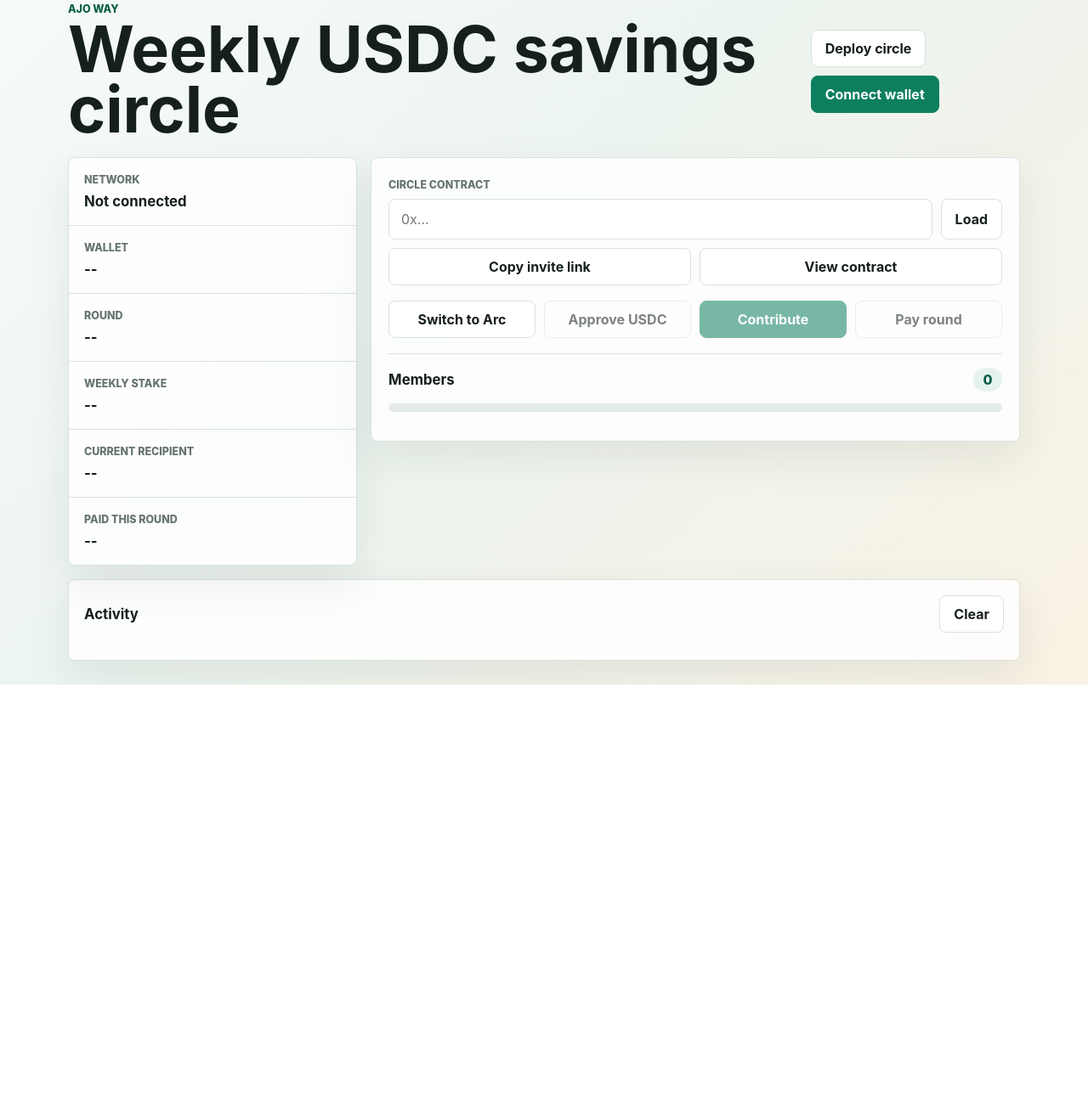
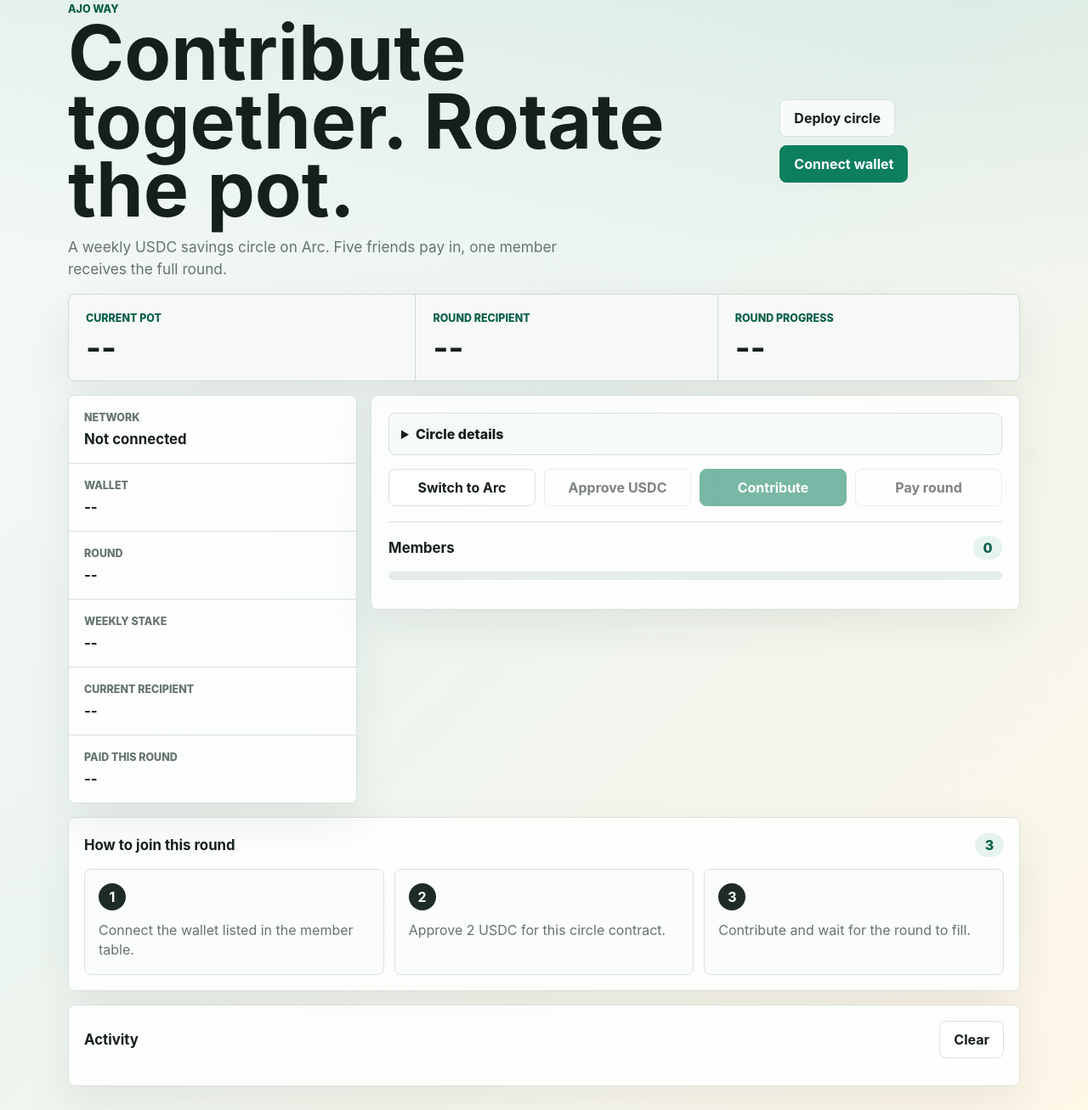
Before and after one commit to BigbankBilly/AJOWAY, a website: page app/index.html in a window 1280 px wide. Shown: the part 25-1332 px from the top of the page at 85% size. Before the commit the page ends 831 px from the top, so only its background shows below. Drawn offline with nearby package versions, Linux system fonts and the light colour scheme.

Commit message:
Add files via upload

```diff
--- a/app/index.html
+++ b/app/index.html
@@ -11,11 +11,27 @@
       <section class="topbar">
         <div>
           <p class="eyebrow">AJO WAY</p>
-          <h1>Weekly USDC savings circle</h1>
+          <h1>Contribute together. Rotate the pot.</h1>
+          <p class="lede">A weekly USDC savings circle on Arc. Five friends pay in, one member receives the full round.</p>
         </div>
         <div class="top-actions">
-          <a class="button-link" href="./deploy.html">Deploy circle</a>
+          <a class="button-link subtle" href="./deploy.html">Deploy circle</a>
           <button id="connectWallet" class="primary">Connect wallet</button>
+        </div>
+      </section>
+
+      <section class="round-hero">
+        <div>
+          <p class="eyebrow">Current pot</p>
+          <strong id="heroPot">--</strong>
+        </div>
+        <div>
+          <p class="eyebrow">Round recipient</p>
+          <strong id="heroRecipient">--</strong>
+        </div>
+        <div>
+          <p class="eyebrow">Round progress</p>
+          <strong id="heroProgress">--</strong>
         </div>
       </section>
 
@@ -48,6 +64,8 @@
         </aside>
 
         <section class="panel workspace">
+          <details class="contract-tools">
+            <summary>Circle details</summary>
             <label for="contractAddress">Circle contract</label>
             <div class="input-row">
               <input id="contractAddress" placeholder="0x..." autocomplete="off" spellcheck="false" />
@@ -58,6 +76,7 @@
               <button id="copyInvite">Copy invite link</button>
               <a id="contractExplorer" class="button-link" target="_blank" rel="noreferrer">View contract</a>
             </div>
+          </details>
 
           <div class="actions">
             <button id="switchNetwork">Switch to Arc</button>
@@ -79,6 +98,27 @@
         </section>
       </section>
 
+      <section class="next-steps">
+        <div class="section-head">
+          <h2>How to join this round</h2>
+          <span>3</span>
+        </div>
+        <div class="step-grid">
+          <div class="step">
+            <strong>1</strong>
+            <p>Connect the wallet listed in the member table.</p>
+          </div>
+          <div class="step">
+            <strong>2</strong>
+            <p>Approve 2 USDC for this circle contract.</p>
+          </div>
+          <div class="step">
+            <strong>3</strong>
+            <p>Contribute and wait for the round to fill.</p>
+          </div>
+        </div>
+      </section>
+
       <section class="activity">
         <div class="section-head">
           <h2>Activity</h2>
--- a/app/main.js
+++ b/app/main.js
@@ -46,6 +46,9 @@ const els = {
   weeklyStake: document.querySelector("#weeklyStake"),
   recipient: document.querySelector("#recipient"),
   paidCount: document.querySelector("#paidCount"),
+  heroPot: document.querySelector("#heroPot"),
+  heroRecipient: document.querySelector("#heroRecipient"),
+  heroProgress: document.querySelector("#heroProgress"),
   memberCount: document.querySelector("#memberCount"),
   progressFill: document.querySelector("#progressFill"),
   membersList: document.querySelector("#membersList"),
@@ -189,6 +192,9 @@ async function loadCircle() {
   els.weeklyStake.textContent = `${ethers.formatUnits(stake, 6)} USDC`;
   els.recipient.textContent = shortAddress(nextRecipient);
   els.paidCount.textContent = `${paid.toString()} of ${count.toString()}`;
+  els.heroPot.textContent = `${ethers.formatUnits(stake * count, 6)} USDC`;
+  els.heroRecipient.textContent = shortAddress(nextRecipient);
+  els.heroProgress.textContent = `${paid.toString()} / ${count.toString()} paid`;
   els.memberCount.textContent = count.toString();
   els.progressFill.style.width = `${(Number(paid) / Number(count)) * 100}%`;
   els.contractExplorer.href = `${ARC_EXPLORER}/address/${address}`;
--- a/app/styles.css
+++ b/app/styles.css
@@ -7,6 +7,7 @@
   --wash: #f2f6f3;
   --accent: #0d7f5f;
   --accent-dark: #095f49;
+  --charcoal: #1f2b26;
   --gold: #c99324;
   --danger: #a13a3a;
   font-family: Inter, ui-sans-serif, system-ui, -apple-system, BlinkMacSystemFont, "Segoe UI", sans-serif;
@@ -19,7 +20,9 @@
 body {
   margin: 0;
   min-height: 100vh;
-  background: linear-gradient(135deg, #f7fbf8 0%, #ecf4ef 45%, #f9f2e4 100%);
+  background:
+    linear-gradient(180deg, rgba(13, 127, 95, 0.08), transparent 360px),
+    linear-gradient(135deg, #f7fbf8 0%, #edf5f0 45%, #fff7e8 100%);
   color: var(--ink);
 }
 
@@ -48,6 +51,7 @@ button,
 button:hover,
 .button-link:hover {
   border-color: var(--accent);
+  transform: translateY(-1px);
 }
 
 button:disabled {
@@ -65,6 +69,10 @@ button.primary {
   border-color: var(--accent);
   background: var(--accent);
   color: #fff;
+}
+
+.subtle {
+  background: rgba(255, 255, 255, 0.72);
 }
 
 input,
@@ -109,7 +117,7 @@ label,
   align-items: center;
   justify-content: space-between;
   gap: 18px;
-  margin-bottom: 20px;
+  margin-bottom: 16px;
 }
 
 .top-actions,
@@ -121,13 +129,47 @@ label,
 
 .topbar h1 {
   margin: 4px 0 0;
-  font-size: clamp(2rem, 6vw, 4.7rem);
-  line-height: 0.95;
+  max-width: 860px;
+  font-size: clamp(2.3rem, 7vw, 5.9rem);
+  line-height: 0.9;
 }
 
 .eyebrow {
   margin: 0;
   color: var(--accent-dark);
+}
+
+.lede {
+  max-width: 620px;
+  margin: 14px 0 0;
+  color: var(--muted);
+  font-size: 1.08rem;
+  line-height: 1.5;
+}
+
+.round-hero {
+  display: grid;
+  grid-template-columns: 1.15fr 1fr 1fr;
+  gap: 1px;
+  overflow: hidden;
+  border: 1px solid #cfdad4;
+  border-radius: 8px;
+  background: #cfdad4;
+  margin-bottom: 16px;
+  box-shadow: 0 20px 60px rgba(23, 40, 32, 0.08);
+}
+
+.round-hero > div {
+  padding: 20px;
+  background: rgba(255, 255, 255, 0.84);
+}
+
+.round-hero strong {
+  display: block;
+  margin-top: 8px;
+  overflow-wrap: anywhere;
+  font-size: clamp(1.45rem, 4vw, 2.4rem);
+  line-height: 1;
 }
 
 .grid {
@@ -138,7 +180,8 @@ label,
 }
 
 .panel,
-.activity {
+.activity,
+.next-steps {
   border: 1px solid var(--line);
   border-radius: 8px;
   background: rgba(255, 255, 255, 0.86);
@@ -169,6 +212,24 @@ label,
   padding: 20px;
 }
 
+.contract-tools {
+  border: 1px solid var(--line);
+  border-radius: 8px;
+  background: rgba(246, 250, 247, 0.8);
+  padding: 14px;
+  margin-bottom: 16px;
+}
+
+.contract-tools summary {
+  cursor: pointer;
+  font-weight: 800;
+}
+
+.contract-tools label {
+  display: block;
+  margin-top: 14px;
+}
+
 .input-row {
   display: grid;
   grid-template-columns: 1fr auto;
@@ -187,7 +248,7 @@ label,
   display: grid;
   grid-template-columns: repeat(4, minmax(0, 1fr));
   gap: 10px;
-  margin: 18px 0;
+  margin: 0 0 18px;
 }
 
 .deploy-grid {
@@ -300,7 +361,7 @@ label,
 }
 
 .member-row.current-wallet {
-  background: #f3fbf6;
+  background: #edf8f2;
   margin: 0 -10px;
   padding-left: 10px;
   padding-right: 10px;
@@ -315,7 +376,13 @@ label,
 }
 
 .recipient-badge {
-  color: var(--gold);
+  display: inline-flex;
+  align-items: center;
+  min-height: 28px;
+  border-radius: 999px;
+  padding: 0 10px;
+  background: #fff4d8;
+  color: #8f620d;
   font-weight: 900;
 }
 
@@ -344,6 +411,42 @@ label,
   padding: 18px;
 }
 
+.next-steps {
+  margin-top: 16px;
+  padding: 18px;
+}
+
+.step-grid {
+  display: grid;
+  grid-template-columns: repeat(3, minmax(0, 1fr));
+  gap: 12px;
+  margin-top: 14px;
+}
+
+.step {
+  min-height: 116px;
+  border: 1px solid var(--line);
+  border-radius: 8px;
+  background: #fbfdfb;
+  padding: 16px;
+}
+
+.step strong {
+  display: inline-grid;
+  width: 32px;
+  height: 32px;
+  place-items: center;
+  border-radius: 999px;
+  background: var(--charcoal);
+  color: #fff;
+}
+
+.step p {
+  margin: 12px 0 0;
+  color: var(--muted);
+  line-height: 1.45;
+}
+
 #activityLog li {
   color: var(--muted);
   font-size: 0.95rem;
@@ -351,7 +454,9 @@ label,
 
 @media (max-width: 820px) {
   .topbar,
-  .grid {
+  .grid,
+  .round-hero,
+  .step-grid {
     grid-template-columns: 1fr;
   }
 
```
Lines whose indentation alone changed are shown as unchanged.
